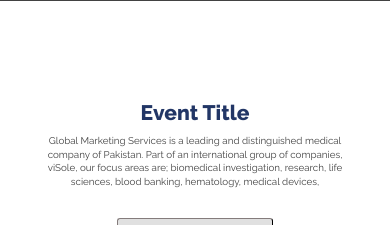
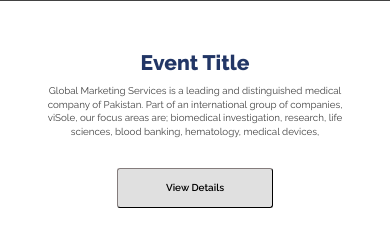
Before and after one commit to Shabbarsyed/gmsupdates, a PHP site: page /Event.html in a window 390 px wide. Shown: the part 877-1102 px from the top of the page. Run offline with PHP 8.4, Linux system fonts and the light colour scheme; some libraries are stand-ins or nearby versions.

Commit message:
Update timeline.css

```diff
--- a/assets/css/timeline.css
+++ b/assets/css/timeline.css
@@ -52,7 +52,8 @@
 
 
 .eventtimeline .eventtext {
-	margin-top: 50px;
+	margin-top: 70px;
+
 	float: left;
 }
 
@@ -226,7 +227,7 @@ align-items: center;
 	.eventtimeline {
 		width: 80%;
 		display: block;
-		height: auto;
+		height: 400px;
 		justify-content: center;
 		align-items: center;
 		text-align: center;
@@ -234,6 +235,11 @@ align-items: center;
 		margin-left: auto;
 		margin-right: auto;
 
+	}
+	.eventtimeline .eventtext {
+		margin-top: 0px;
+
+		float: left;
 	}
 
 	.eventtimeline  .eventtext h1{
```
